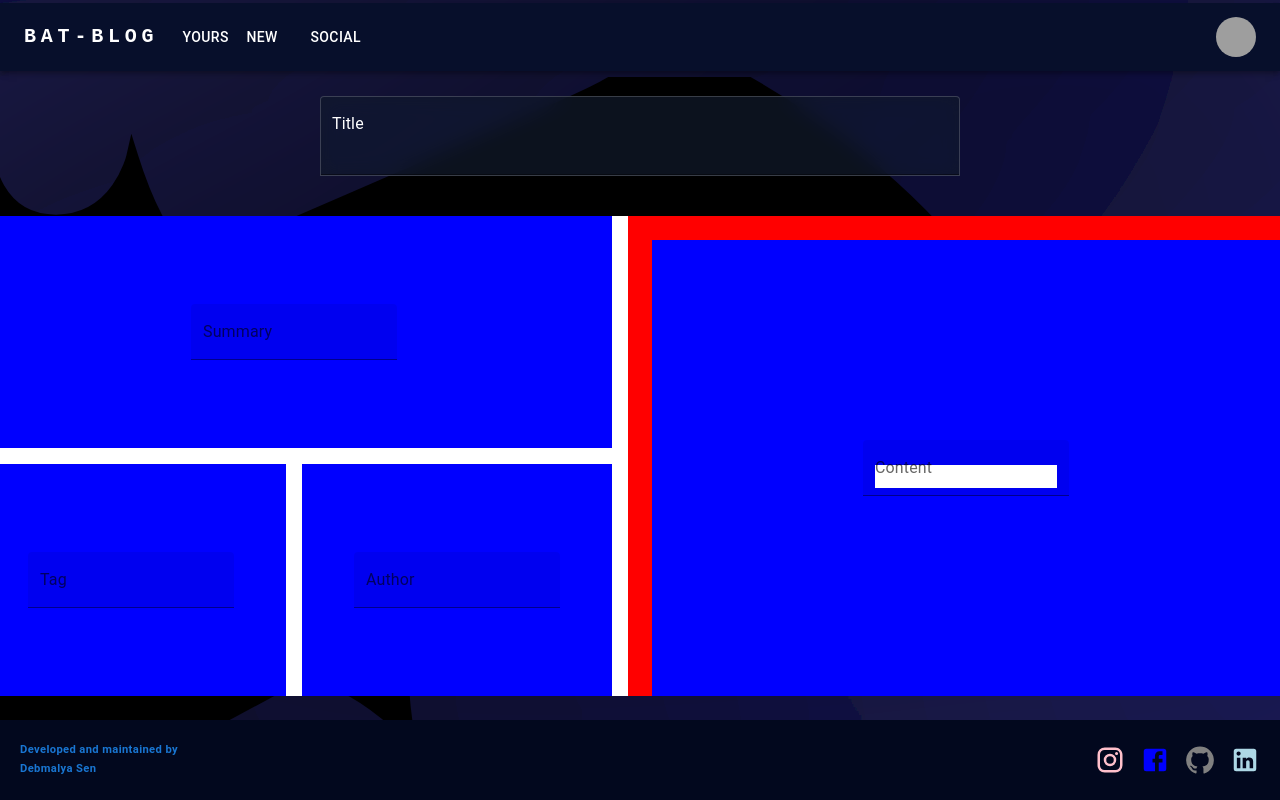
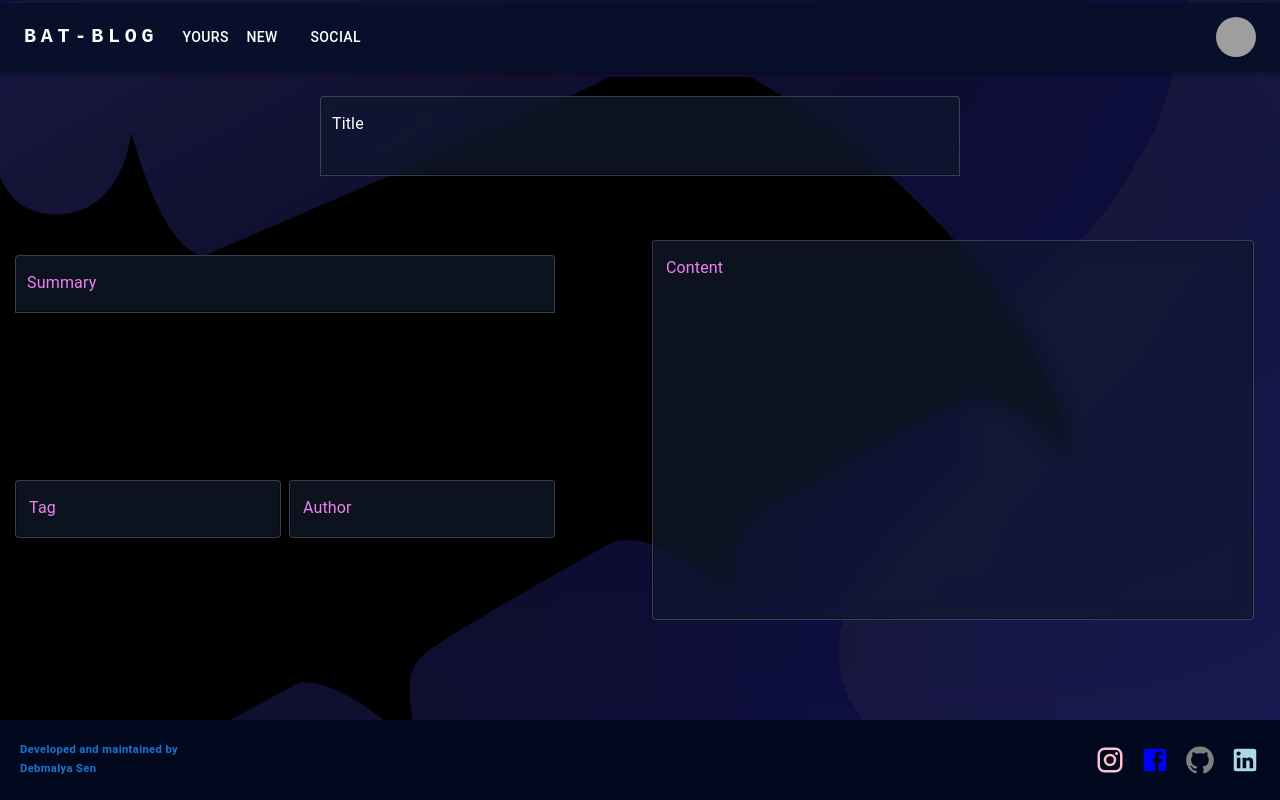
Before and after one commit to DebmalyaSen34/fullstack-keeper, a React (Vite) app in the folder client/: page /New in a window 1280 px wide. Built offline with nearby package versions, Linux system fonts and the light colour scheme; grey boxes are pictures that could not be loaded.

Commit message:
i Styled the input components and added animations

```diff
--- a/client/src/newBlog/NewBlog.jsx
+++ b/client/src/newBlog/NewBlog.jsx
@@ -5,12 +5,13 @@ import Footer from "../components/Footer";
 import TextField from "@mui/material/TextField";
 import { Grid } from "@mui/material";
 import { display, grid, height, margin, positions, width } from "@mui/system";
+import zIndex from "@mui/material/styles/zIndex";
+import anime from "animejs";
 
 export default function NewBlog() {
   const gridStyle = {
     position: "absolute",
     top: "30vh",
-    backgroundColor: "white",
     height: "60vh",
     width: "50%",
   };
@@ -23,7 +24,7 @@ export default function NewBlog() {
       color: "white",
       fontSize: "1em",
     },
-    "& .css-o943dk-MuiFormLabel-root-MuiInputLabel-root, .css-o943dk-MuiFormLabel-root-MuiInputLabel-root":
+    "& .css-o943dk-MuiFormLabel-root-MuiInputLabel-root, & .css-o943dk-MuiFormLabel-root-MuiInputLabel-root":
       {
         color: "violet",
         fontSize: "1.3em",
@@ -35,23 +36,85 @@ export default function NewBlog() {
       border: "1px solid rgba( 255, 255, 255, 0.18 )",
       height: "10vh",
     },
-    "& .css-10botns-MuiInputBase-input-MuiFilledInput-input ": {
+    "& .css-10botns-MuiInputBase-input-MuiFilledInput-input": {
       color: "white",
       fontSize: "1em",
     },
     zIndex: 1000,
+    opacity: 0
   };
 
   const otherStyle = {
-    '& .css-phksla-MuiInputBase-root-MuiFilledInput-root': {
-      width: "100%",
+    zIndex: 1000,
+    "& .css-10ukbsc-MuiInputBase-root-MuiFilledInput-root, & .css-8ewcdo-MuiInputBase-root-MuiOutlinedInput-root":
+      {
+        backdropFilter: "blur(10px) saturate(180%)",
+        webkitBackdropFilter: "blur(10px) saturate(180%)",
+        backgroundColor: "rgba(17, 25, 40, 0.75)",
+        border: "1px solid rgba( 255, 255, 255, 0.18 )",
+      },
+    "& .css-u17hlt-MuiFormControl-root-MuiTextField-root": {
+      color: "white",
+    },
+    "& .css-e4w4as-MuiFormLabel-root-MuiInputLabel-root, & .css-o943dk-MuiFormLabel-root-MuiInputLabel-root.Mui-focused,  & .css-14s5rfu-MuiFormLabel-root-MuiInputLabel-root":
+      {
+        color: "violet",
+      },
+    "& .css-7209ej-MuiInputBase-input-MuiFilledInput-input": {
+      color: "white",
+    },
+    "& .css-o943dk-MuiFormLabel-root-MuiInputLabel-root": {
+      color: "pink",
+    },
+    "& .css-1sqnrkk-MuiInputBase-input-MuiOutlinedInput-input": {
+      color: "blanchedalmond",
+    },
+    "& .css-1jy569b-MuiFormLabel-root-MuiInputLabel-root": {
+      color: "powderblue",
+    },
+  };
+
+  const contentStyle = {
+    zIndex: 1000,
+    "& .css-8ewcdo-MuiInputBase-root-MuiOutlinedInput-root": {
+      backdropFilter: "blur(10px) saturate(180%)",
+      webkitBackdropFilter: "blur(10px) saturate(180%)",
+      backgroundColor: "rgba(17, 25, 40, 0.75)",
+      border: "1px solid rgba( 255, 255, 255, 0.18 )",
+    },
+    "& .css-e4w4as-MuiFormLabel-root-MuiInputLabel-root, & .css-o943dk-MuiFormLabel-root-MuiInputLabel-root.Mui-focused,  & .css-14s5rfu-MuiFormLabel-root-MuiInputLabel-root":
+      {
+        color: "violet",
+      },
+    "& .css-1sqnrkk-MuiInputBase-input-MuiOutlinedInput-input": {
+      color: "white",
+    },
+    "& .css-1jy569b-MuiFormLabel-root-MuiInputLabel-root": {
+      color: "pink",
+    },
+  };
+
+  function contentAnimation() {
+    anime({
+      targets: ".gridContents",
+      opacity: 1,
+      duration: 500,
+      delay: function (grid, i, l){
+        return 100*i;
+      },
+      easing: "easeInOutQuad",
+    });
   }
-  }
+
+  React.useEffect(() => {
+    contentAnimation();
+  }, []);
 
   return (
     <div className="NewBlog">
       <ResponsiveAppBar />
       <TextField
+        className="gridContents"
         sx={styleTitle}
         fullWidth
         label="Title"
@@ -69,75 +132,93 @@ export default function NewBlog() {
         justifyContent="space-between"
       >
         <Grid
+          sx={{ padding: "3% 5% 0 3%" }}
           container
-          spacing={{ xs: 1, sm: 1, md: 2 }}
+          spacing={{ xs: 1, sm: 1, md: 1 }}
           columns={{ xs: 1, sm: 2, md: 2 }}
-          // rowSpacing={{xs: 1, sm: 2, md: 10 }}
-          // justifyContent="start"
-          // alignItems="baseline"
           direction="rows"
           md={1}
         >
           <Grid
+            className="gridContents"
+            sx={{ height: "fit-content", opacity: '0' }}
             alignContent="center"
-            className="gridItem"
             item
             xs={1}
             sm={2}
             md={2}
           >
-            <div className="blue">
             <TextField
+              sx={otherStyle}
+              margin="none"
               id="filled-textarea"
               label="Summary"
-                placeholder="Placeholder"
+              maxRows="5"
+              placeholder="Short summary..."
               multiline
               variant="filled"
+              fullWidth
             />
-            </div>
           </Grid>
-          <Grid className="gridItem" item xs={1} sm={1} md={1}>
-            <div className="blue">
+          <Grid
+            className="gridContents"
+            sx={{ height: "fit-content", opacity: "0"}}
+            item
+            xs={1}
+            sm={1}
+            md={1}
+          >
             <TextField
+              sx={otherStyle}
               id="filled-textarea"
               label="Tag"
-                placeholder="Placeholder"
+              placeholder="Tags..."
               multiline
-                variant="filled"
+              fullWidth
+              variant="outlined"
             />
-            </div>
           </Grid>
-          <Grid className="gridItem" item xs={2} sm={1} md={1}>
-            <div className="blue">
+          <Grid
+            className="gridContents"
+            sx={{ height: "fit-content", opacity: "0"}}
+            item
+            xs={2}
+            sm={1}
+            md={1}
+          >
             <TextField
+              sx={otherStyle}
               id="filled-textarea"
               label="Author"
-                placeholder="Placeholder"
+              placeholder="Your name..."
               multiline
-                variant="filled"
+              variant="outlined"
+              fullWidth
             />
-            </div>
           </Grid>
         </Grid>
         <Grid
+          className="gridContents"
+          id="filled-content"
           alignItems="center"
           justifyContent="center"
           justifyItems="center"
           item
           xs={1}
+          sm={2}
           md={1}
-          sx={{ width: "100%", height: "100%", backgroundColor: 'red'}}
+          sx={{ width: "100%", height: "100%", padding: "0 2% 0 5%", opacity: "0"}}
         >
-          <div className="blue">
           <TextField
-              // sx={{width: '100%', backgroundColor: 'white'}}
-              id="filled-content"
+            sx={contentStyle}
             label="Content"
             placeholder="Write here..."
             multiline
-              variant="filled"
+            variant="outlined"
+            rows="15"
+            fullWidth
+            onClick={contentAnimation}
           />
-          </div>
         </Grid>
       </Grid>
       <div className="svg">
--- a/client/src/newBlog/newBlog.css
+++ b/client/src/newBlog/newBlog.css
@@ -30,15 +30,3 @@
   height: 50vh;
   transform: scale(5);
 }
-
-.blue{
-  background-color: blue;
-  width: 100%;
-  height: 100%;
-  display: grid;
-  place-content: center;
-}
-
-#filled-content{
-  background-color: white;
-}
```
Lines whose indentation alone changed are shown as unchanged.
